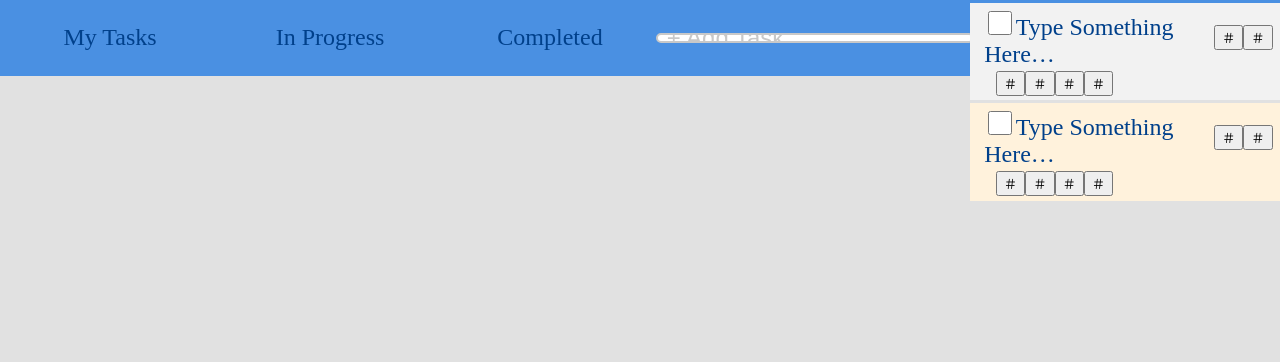
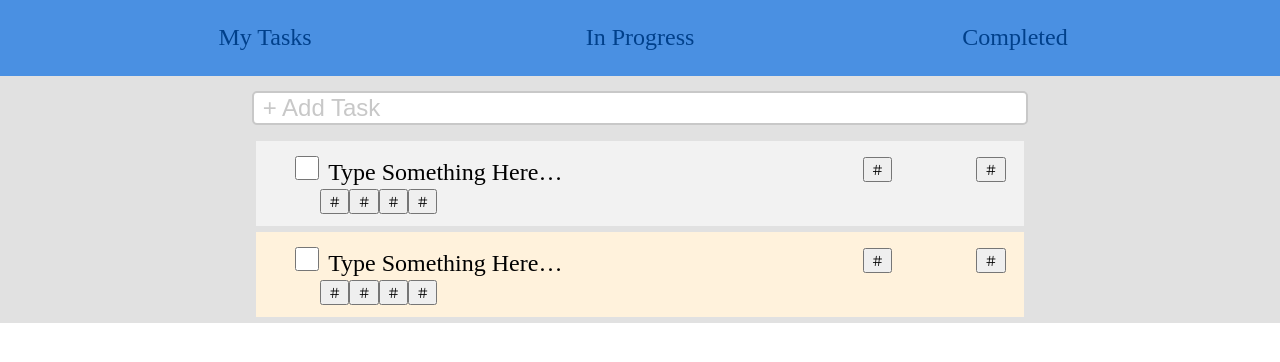
Before and after one commit to nstksean/reactTodoList, a React (Create React App) app: page / in a window 1280 px wide. Shown: the top 362 px of the page. Built offline with nearby package versions, Linux system fonts and the light colour scheme.

Commit message:
fix some layout problem

```diff
--- a/src/App.css
+++ b/src/App.css
@@ -1,27 +1,25 @@
 .App {
-  text-align: center;
-}
-
-.workSpace{
-    background-color: #E1E1E1 ;
-    width:100%;
-    height:1024px;
+  display: flex;
+  background-color: #E1E1E1 ;
+  width:100%;
+  height:100%;
+  flex-direction: column;
+  align-items: center;
 }
 
 .bg_navbar{
     width: 100%;
-    height: 76px;
     font-family: Roboto-Regular;
     background: #4A90E2 ;
     font-size: 24px;
     color: #00408B;
     display: flex ;
-    justify-content:space-evenly;
-    align-items: center;
 }
 .navContainer{
     display: flex;
-    max-width: 660px;
+    width: 100%;
+    justify-content:space-evenly;
+    text-align: center;
 }
 
 .bg_navbar .navContainer .filter{
@@ -75,7 +73,7 @@
     text-align: left;
     background-color: #E1E1E1;
 }
-.todoList .todoCheckbox #checkbox{
+#checkbox{
     height: 24px;
     width: 24px;
     margin-right:1.56%;
@@ -90,12 +88,21 @@
 .checkLabel{
     width:80%;
 }
-
+#checkedBox{
+    height: 24px;
+    width: 24px;
+    margin-right:1.56%;
+}
 .checkbox{
     display:flex;
     justify-content: space-between;
     width:auto;
 
+}
+.checkedBox{
+    display:flex;
+    justify-content: space-between;
+    width:auto;
 }
 .todoCheckbox .checkbox{
     width:24%;
--- a/src/App.js
+++ b/src/App.js
@@ -3,20 +3,19 @@ import './App.css';
 function App() {
   return (
     <div className="App">
-      <div className="workSpace">
         <div className="bg_navbar">
             <div className="navContainer">
             <div className="filter">My Tasks</div>
             <div className="filter">In Progress</div>
             <div className="filter">Completed</div>
+            </div>
         </div>
 
         <div className="input">
             <input className="inputer" placeholder=" + Add Task"/>
         </div>
 
-    <div className="todoList">
-
+        <div className="todoList">
         <div className="todoItem">
 
             <div className="todoCheckbox">
@@ -41,8 +40,8 @@ function App() {
             <div className="checkedTodoItem">
                 <div className="todoCheckbox">
                     <div className="checkLabel">
-                    <input type="checkbox" id="checkbox"/>
-                    <label for="checkbox">Type Something Here…</label>
+                    <input type="checkbox" id="checkedBox"/>
+                    <label for="checkedBox">Type Something Here…</label>
                     </div>
 
                     <div className="todoBtn">
@@ -60,8 +59,6 @@ function App() {
 
         </div>
     </div>
-    </div>
-    </div>
   );
 }
 
```
